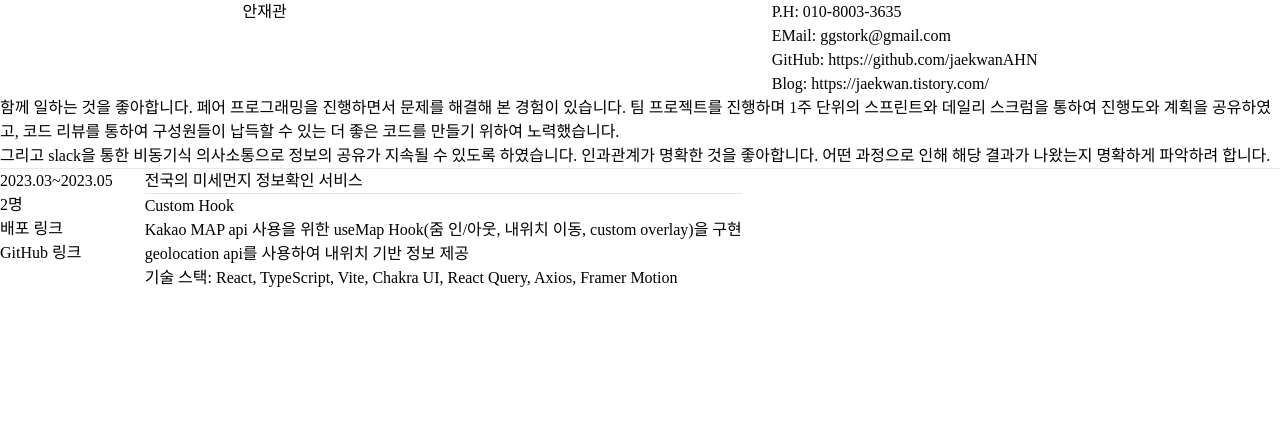
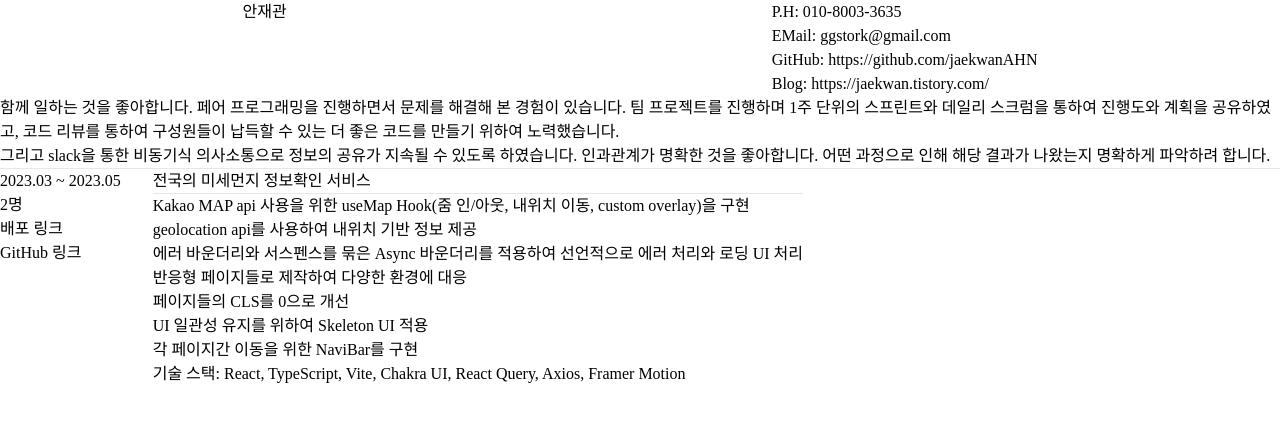
Before and after one commit to jaekwanAHN/resume, a Next.js app: page / in a window 1280 px wide. Shown: the top 422 px of the page. Built offline with nearby package versions, Linux system fonts and the light colour scheme; a web font is replaced by a local one.

Commit message:
Feat: 프로젝트란 생성

```diff
--- a/src/components/Projects/ProjectContent.tsx
+++ b/src/components/Projects/ProjectContent.tsx
@@ -1,33 +1,21 @@
 import ProjectStacks from '@/components/Projects/ProjectStacks';
 
-const ProjectContent = () => {
+interface ProjectContentProps {
+  stackList: string[];
+  feature: string[];
+}
+
+const ProjectContent = ({ stackList, feature }: ProjectContentProps) => {
   return (
     <div>
       <h2>전국의 미세먼지 정보확인 서비스</h2>
       <hr />
       <ul>
-        <li>
-          Custom Hook
-          <ul>
-            <li>
-              Kakao MAP api 사용을 위한 useMap Hook(줌 인/아웃, 내위치 이동,
-              custom overlay)을 구현
-            </li>
-            <li>geolocation api를 사용하여 내위치 기반 정보 제공</li>
-          </ul>
-        </li>
+        {feature.map((value) => (
+          <li key={value}>{value}</li>
+        ))}
       </ul>
-      <ProjectStacks
-        stackList={[
-          'React',
-          'TypeScript',
-          'Vite',
-          'Chakra UI',
-          'React Query',
-          'Axios',
-          'Framer Motion',
-        ]}
-      />
+      <ProjectStacks stackList={stackList} />
     </div>
   );
 };
--- a/src/components/Projects/ProjectInfos.tsx
+++ b/src/components/Projects/ProjectInfos.tsx
@@ -1,14 +1,26 @@
 import InfoDate from '@/components/Projects/InfoDate';
 import InfoLinks from '@/components/Projects/InfoLinks';
 
-const ProjectInfos = () => {
+interface ProjectInfos {
+  projectDate: string;
+  projectParticipants: string;
+  deployLink: string;
+  githubLink: string;
+}
+
+const ProjectInfos = ({
+  projectDate,
+  projectParticipants,
+  deployLink,
+  githubLink,
+}: ProjectInfos) => {
   return (
     <div className="pr-8">
-      <InfoDate projectDate={`2023.03~2023.05`} projectParticipants={'2명'} />
-      <InfoLinks
-        deployLink={'https://dust-rating.vercel.app/'}
-        githubLink={'https://github.com/tooooo1/dust-rating'}
+      <InfoDate
+        projectDate={projectDate}
+        projectParticipants={projectParticipants}
       />
+      <InfoLinks deployLink={deployLink} githubLink={githubLink} />
     </div>
   );
 };
--- a/src/components/Projects/index.tsx
+++ b/src/components/Projects/index.tsx
@@ -1,19 +1,24 @@
 import ProjectInfos from '@/components/Projects/ProjectInfos';
 import ProjectContent from '@/components/Projects/ProjectContent';
+import { ProjectInfo } from '@/types';
 
-interface tempObjProps {
-  projectDate: string;
-  projectParticipants: string;
-  deployLink: string;
-  githubLink: string;
-  stackList: string[];
+interface ProjectInfoProps {
+  projects: ProjectInfo[];
 }
 
-const Projects = () => {
+const Projects = ({ projects }: ProjectInfoProps) => {
   return (
     <div className="flex justify-start">
-      <ProjectInfos />
-      <ProjectContent />
+      <ProjectInfos
+        projectDate={projects[0].projectDate}
+        projectParticipants={projects[0].projectParticipants}
+        deployLink={projects[0].deployLink} // 추후 idx 하드코딩 -> list rendering 으로 수정 필요
+        githubLink={projects[0].githubLink}
+      />
+      <ProjectContent
+        stackList={projects[0].stackList}
+        feature={projects[0].feature}
+      />
     </div>
   );
 };
--- a/src/pages/index.tsx
+++ b/src/pages/index.tsx
@@ -1,13 +1,14 @@
 import Header from '@/components/Header';
 import Projects from '@/components/Projects';
 import { PersonalInformation } from '@/data/personal';
+import { projects } from '@/data/projects';
 
 export default function Page() {
   return (
     <main className="container mx-auto">
       <Header PersonalInformation={PersonalInformation} />
       <hr />
-      <Projects />
+      <Projects projects={projects} />
     </main>
   );
 }
```
